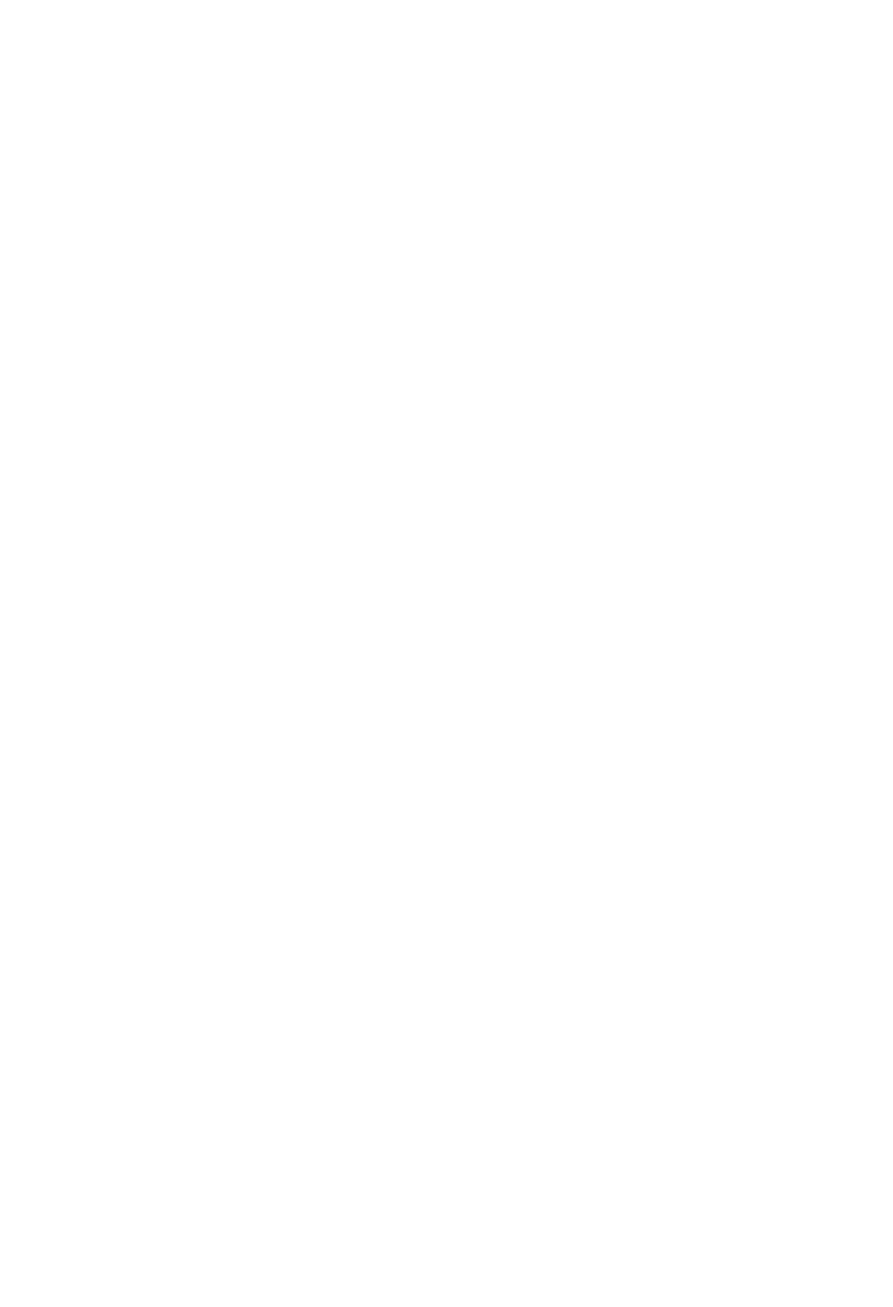
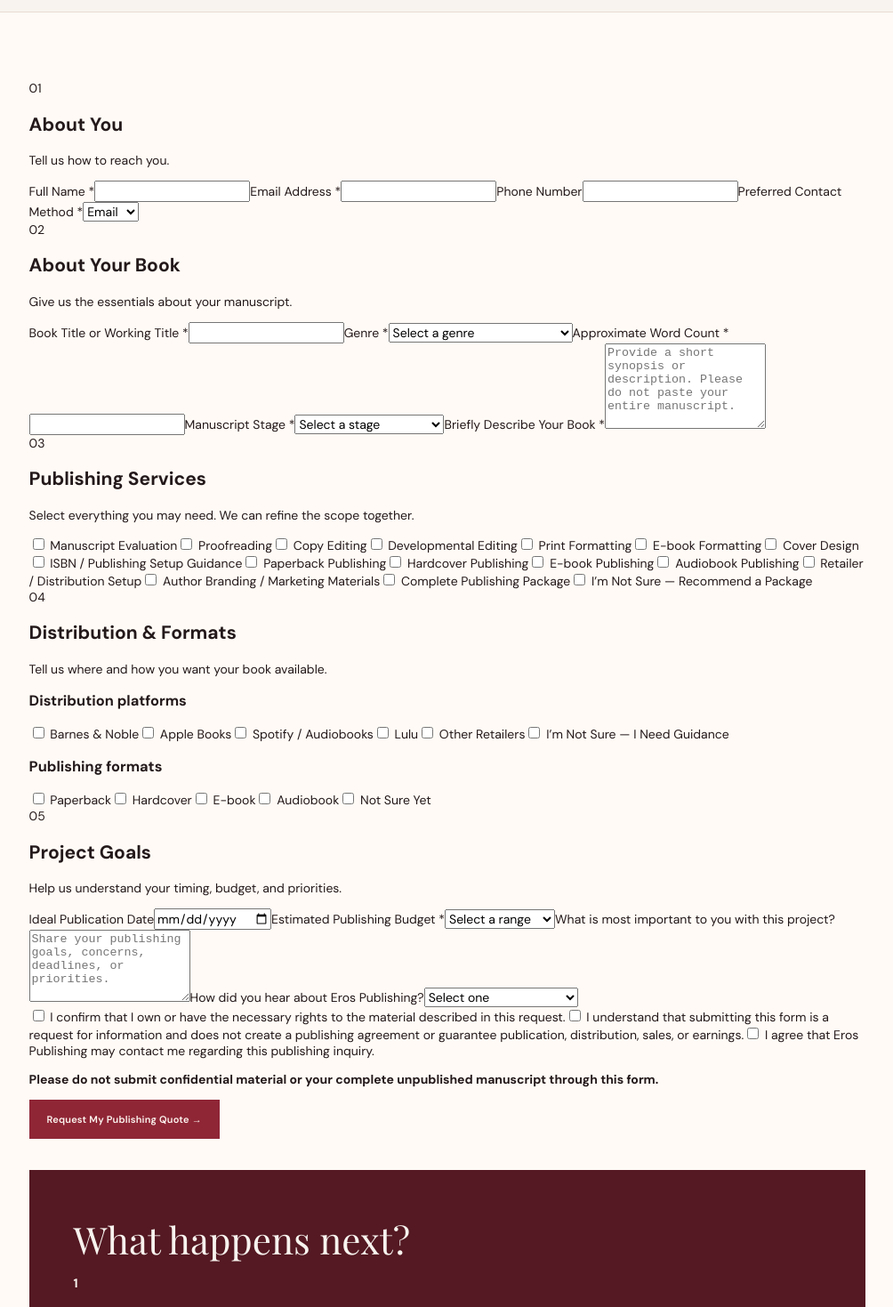
Before and after one commit to erospublish-bit/eros-publishing, a Next.js app: page /publishing-quote in a window 1280 px wide. Before the commit this address had no page. Shown: the part 580-2049 px from the top of the page at 89% size, without its empty margins (137-1141 px from the left). Before the commit the page ends 800 px from the top, so only its background shows below. Built offline with nearby package versions, Linux system fonts and the light colour scheme; a web font is replaced by a local one.

Commit message:
Add publishing quote request page

```diff
--- /dev/null
+++ b/app/publishing-quote/page.tsx
@@ -0,0 +1,119 @@
+'use client';
+
+import { FormEvent, useState } from 'react';
+import { PageShell } from '@/components/PageShell';
+
+const services = [
+  'Manuscript Evaluation','Proofreading','Copy Editing','Developmental Editing','Print Formatting','E-book Formatting','Cover Design','ISBN / Publishing Setup Guidance','Paperback Publishing','Hardcover Publishing','E-book Publishing','Audiobook Publishing','Retailer / Distribution Setup','Author Branding / Marketing Materials','Complete Publishing Package','I’m Not Sure — Recommend a Package'
+];
+
+const platforms = ['Barnes & Noble','Apple Books','Spotify / Audiobooks','Lulu','Other Retailers','I’m Not Sure — I Need Guidance'];
+const formats = ['Paperback','Hardcover','E-book','Audiobook','Not Sure Yet'];
+
+export default function PublishingQuotePage() {
+  const [submitted, setSubmitted] = useState(false);
+
+  function handleSubmit(event: FormEvent<HTMLFormElement>) {
+    event.preventDefault();
+    const form = event.currentTarget;
+    const data = new FormData(form);
+    const subject = `Publishing Quote Request — ${data.get('title') || 'New project'}`;
+    const selected = (name: string) => data.getAll(name).join(', ') || 'Not selected';
+    const body = [
+      'NEW PUBLISHING QUOTE REQUEST',
+      '',
+      `Name: ${data.get('name')}`,
+      `Email: ${data.get('email')}`,
+      `Phone: ${data.get('phone') || 'Not provided'}`,
+      `Preferred contact: ${data.get('contactMethod')}`,
+      '',
+      `Book title: ${data.get('title')}`,
+      `Genre: ${data.get('genre')}`,
+      `Word count: ${data.get('wordCount')}`,
+      `Manuscript stage: ${data.get('stage')}`,
+      `Book description: ${data.get('description')}`,
+      '',
+      `Services: ${selected('services')}`,
+      `Distribution: ${selected('platforms')}`,
+      `Formats: ${selected('formats')}`,
+      '',
+      `Ideal publication date: ${data.get('launchDate') || 'Not provided'}`,
+      `Budget: ${data.get('budget')}`,
+      `Goals / priorities: ${data.get('goals') || 'Not provided'}`,
+      `Referral source: ${data.get('source') || 'Not provided'}`,
+    ].join('\n');
+
+    window.location.href = `mailto:authors@erospublishingkc.com?subject=${encodeURIComponent(subject)}&body=${encodeURIComponent(body)}`;
+    setSubmitted(true);
+  }
+
+  return (
+    <PageShell eyebrow="START YOUR PUBLISHING PROJECT" title="Request a professional" accent="publishing quote." intro="Tell us about your manuscript, publishing goals, and the support you need. Eros Publishing will use your answers to recommend an appropriate publishing path and project scope.">
+      {submitted && (
+        <section className="quote-success" role="status">
+          <strong>Your publishing request has been prepared.</strong>
+          <p>Your email app should open with a structured quote request addressed to Eros Publishing. Send that message to complete your inquiry.</p>
+        </section>
+      )}
+
+      <form className="quote-form" onSubmit={handleSubmit}>
+        <section className="quote-section">
+          <div className="quote-section-heading"><span>01</span><div><h2>About You</h2><p>Tell us how to reach you.</p></div></div>
+          <div className="quote-grid">
+            <label>Full Name *<input name="name" required /></label>
+            <label>Email Address *<input type="email" name="email" required /></label>
+            <label>Phone Number<input type="tel" name="phone" /></label>
+            <label>Preferred Contact Method *<select name="contactMethod" required><option>Email</option><option>Phone</option></select></label>
+          </div>
+        </section>
+
+        <section className="quote-section">
+          <div className="quote-section-heading"><span>02</span><div><h2>About Your Book</h2><p>Give us the essentials about your manuscript.</p></div></div>
+          <div className="quote-grid">
+            <label>Book Title or Working Title *<input name="title" required /></label>
+            <label>Genre *<select name="genre" required><option value="">Select a genre</option><option>Fiction</option><option>Mystery / Thriller / Suspense</option><option>Romance</option><option>Fantasy</option><option>Science Fiction</option><option>Horror</option><option>Young Adult</option><option>Children's</option><option>Poetry</option><option>Memoir / Autobiography</option><option>Nonfiction</option><option>Other</option></select></label>
+            <label>Approximate Word Count *<input type="number" name="wordCount" min="1" required /></label>
+            <label>Manuscript Stage *<select name="stage" required><option value="">Select a stage</option><option>Idea / Early Draft</option><option>First Draft</option><option>Completed Draft</option><option>Currently Being Edited</option><option>Fully Edited</option><option>Previously Published</option><option>Other</option></select></label>
+            <label className="quote-full">Briefly Describe Your Book *<textarea name="description" rows={6} required placeholder="Provide a short synopsis or description. Please do not paste your entire manuscript." /></label>
+          </div>
+        </section>
+
+        <section className="quote-section">
+          <div className="quote-section-heading"><span>03</span><div><h2>Publishing Services</h2><p>Select everything you may need. We can refine the scope together.</p></div></div>
+          <div className="quote-options">{services.map((item) => <label key={item}><input type="checkbox" name="services" value={item} /> <span>{item}</span></label>)}</div>
+        </section>
+
+        <section className="quote-section">
+          <div className="quote-section-heading"><span>04</span><div><h2>Distribution & Formats</h2><p>Tell us where and how you want your book available.</p></div></div>
+          <h3 className="quote-subheading">Distribution platforms</h3>
+          <div className="quote-options">{platforms.map((item) => <label key={item}><input type="checkbox" name="platforms" value={item} /> <span>{item}</span></label>)}</div>
+          <h3 className="quote-subheading">Publishing formats</h3>
+          <div className="quote-options">{formats.map((item) => <label key={item}><input type="checkbox" name="formats" value={item} /> <span>{item}</span></label>)}</div>
+        </section>
+
+        <section className="quote-section">
+          <div className="quote-section-heading"><span>05</span><div><h2>Project Goals</h2><p>Help us understand your timing, budget, and priorities.</p></div></div>
+          <div className="quote-grid">
+            <label>Ideal Publication Date<input type="date" name="launchDate" /></label>
+            <label>Estimated Publishing Budget *<select name="budget" required><option value="">Select a range</option><option>Under $500</option><option>$500–$999</option><option>$1,000–$1,499</option><option>$1,500–$2,499</option><option>$2,500–$3,999</option><option>$4,000+</option><option>Not Sure Yet</option></select></label>
+            <label className="quote-full">What is most important to you with this project?<textarea name="goals" rows={5} placeholder="Share your publishing goals, concerns, deadlines, or priorities." /></label>
+            <label>How did you hear about Eros Publishing?<select name="source"><option value="">Select one</option><option>Google / Search Engine</option><option>Social Media</option><option>Referral</option><option>Eros Publishing Book</option><option>Online Advertisement</option><option>Event / Community</option><option>Other</option></select></label>
+          </div>
+        </section>
+
+        <section className="quote-section quote-consent">
+          <label><input type="checkbox" required /> <span>I confirm that I own or have the necessary rights to the material described in this request.</span></label>
+          <label><input type="checkbox" required /> <span>I understand that submitting this form is a request for information and does not create a publishing agreement or guarantee publication, distribution, sales, or earnings.</span></label>
+          <label><input type="checkbox" required /> <span>I agree that Eros Publishing may contact me regarding this publishing inquiry.</span></label>
+          <p><strong>Please do not submit confidential material or your complete unpublished manuscript through this form.</strong></p>
+          <button className="button button-primary quote-submit" type="submit">Request My Publishing Quote →</button>
+        </section>
+      </form>
+
+      <section className="page-cta-panel quote-next-steps">
+        <h2>What happens next?</h2>
+        <div className="quote-steps"><div><strong>1</strong><h3>Submit Your Request</h3><p>Tell us about your book and publishing goals.</p></div><div><strong>2</strong><h3>Project Review</h3><p>We review the scope and identify the services that best fit your project.</p></div><div><strong>3</strong><h3>Receive Your Recommendation</h3><p>We follow up with recommended services, pricing, and next steps.</p></div><div><strong>4</strong><h3>Approve Your Plan</h3><p>No work begins until scope, pricing, and terms are agreed upon.</p></div></div>
+      </section>
+    </PageShell>
+  );
+}
```
